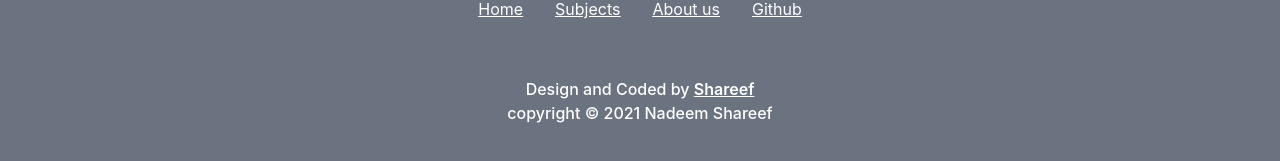
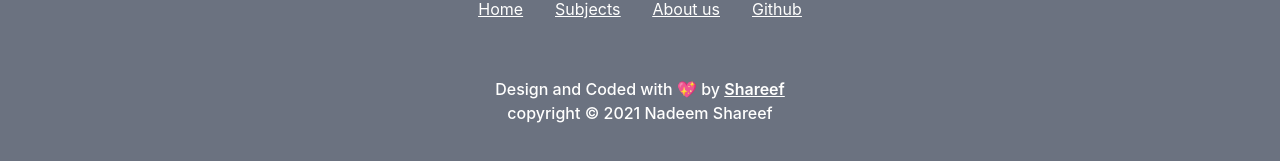
Before and after one commit to shareef99/yourounotes, a Next.js app: page / in a window 1280 px wide. Shown: the part 1709-1870 px from the top of the page. Built offline with nearby package versions, Linux system fonts and the light colour scheme; no server answers.

Commit message:
♻ Change footer text

```diff
--- a/components/Footer.tsx
+++ b/components/Footer.tsx
@@ -39,7 +39,7 @@ const Footer = (props: Props) => {
             </div>
             <div className="text-center pb-10 font-medium text-bg">
                 <p className="text-bg">
-                    Design and Coded by{" "}
+                    Design and Coded with 💖 by{" "}
                     <a
                         href="https://portfolio.shareef.vercel.app/"
                         className="font-semibold underline hover:no-underline"
```
